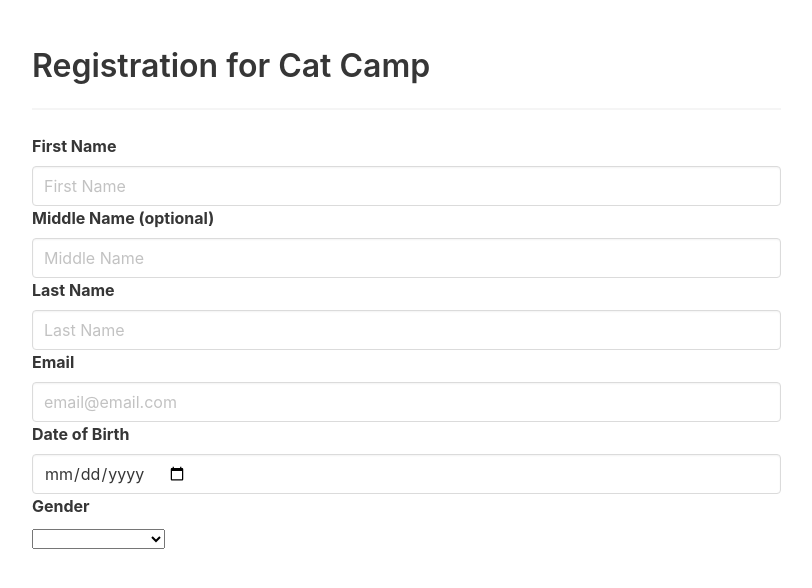
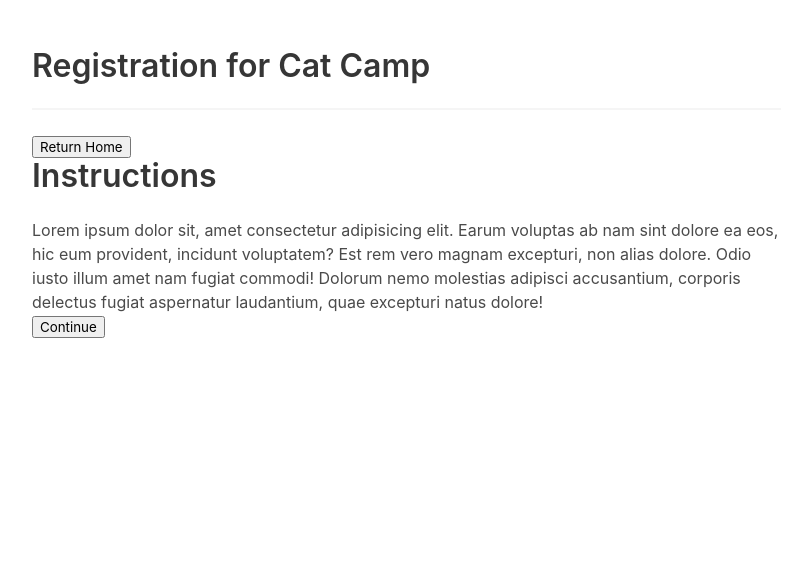
Before and after one commit to nuggetsnegin/vueform, a plain HTML site: page index.html in a window 1280 px wide. Both pictures are taken after a click on the button "Start Application". Shown: the whole page, without its empty margins (16-828 px from the left). Drawn offline with nearby package versions, Linux system fonts and the light colour scheme.

Commit message:
more pageees

```diff
--- a/index.html
+++ b/index.html
@@ -13,18 +13,43 @@
       <div class="column is-two-thirds">
         <section class="section">
           <h1 class="title">Registration for Cat Camp</h1>
-
           <hr />
 
-          <section v-if="step === 1" class="main">
+          <section v-if="step === 1" class="page-1">
             <h2 class="title">Start a new Application</h2>
             <h3>Cat Camp</h3>
             <button class="application" @click.prevent="next()">
               Start Application
             </button>
           </section>
-          <section class="form" v-if="step === 2">
-            <div class="step2">
+
+          <section v-if="step === 2" class="page-2">
+            <button class="return" @click.prevent="prev()">Return Home</button>
+            <h2 class="title">Instructions</h2>
+            <p>
+              Lorem ipsum dolor sit, amet consectetur adipisicing elit. Earum
+              voluptas ab nam sint dolore ea eos, hic eum provident, incidunt
+              voluptatem? Est rem vero magnam excepturi, non alias dolore. Odio
+              iusto illum amet nam fugiat commodi! Dolorum nemo molestias
+              adipisci accusantium, corporis delectus fugiat aspernatur
+              laudantium, quae excepturi natus dolore!
+            </p>
+            <button class="continue" @click.prevent="next()">
+              Continue
+            </button>
+          </section>
+
+          <section class="page-3" v-if="step === 3">
+            <h2 class="title">Step: 1/7: Select People From Registration</h2>
+            <button class="return" @click.prevent="prev()">Return Home</button>
+
+            <h2 class="title">Select people you want to register:</h2>
+            <button class="add-child" @click.prevent="next()">
+              + Add a child
+            </button>
+          </section>
+
+          <section class="page-4" v-if="step ===4">
             <div class="field">
               <label for="first-name" class="label">First Name</label>
               <input
@@ -81,11 +106,11 @@
               </select>
               <!-- <span>Selected: {{ gender }}</span> -->
             </div>
-              <!--field-->
-            </div>
-            <!-- step 1-->
+            <button class="continue" @click.prevent="next()">
+              Continue
+            </button>
           </section>
-          <!-- form-->
+
           <!-- <div class="output">
             <li v-for="item in form">
               {{ item }}
```
Lines whose indentation alone changed are shown as unchanged.
